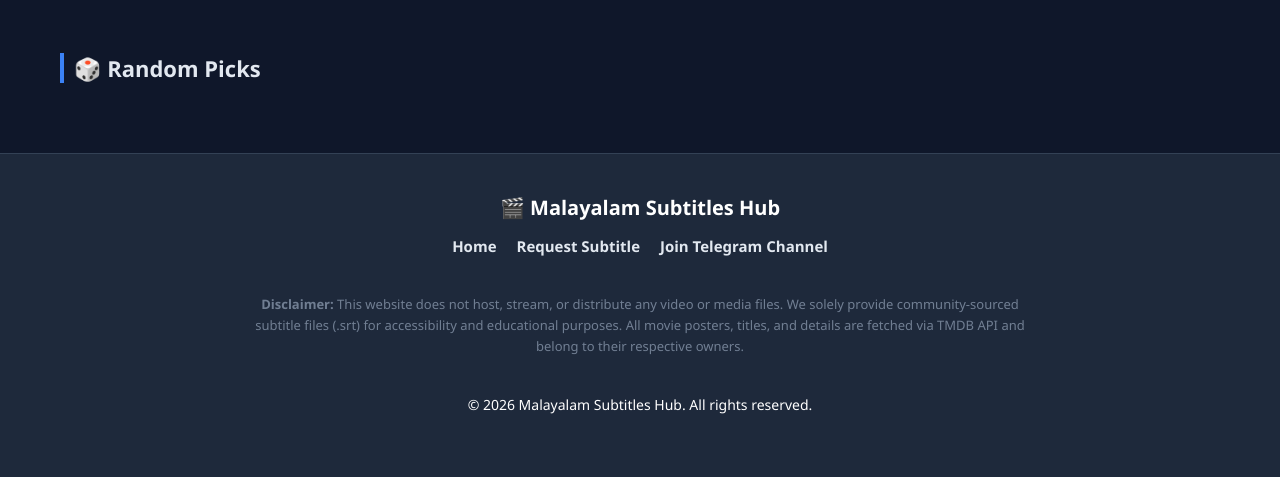
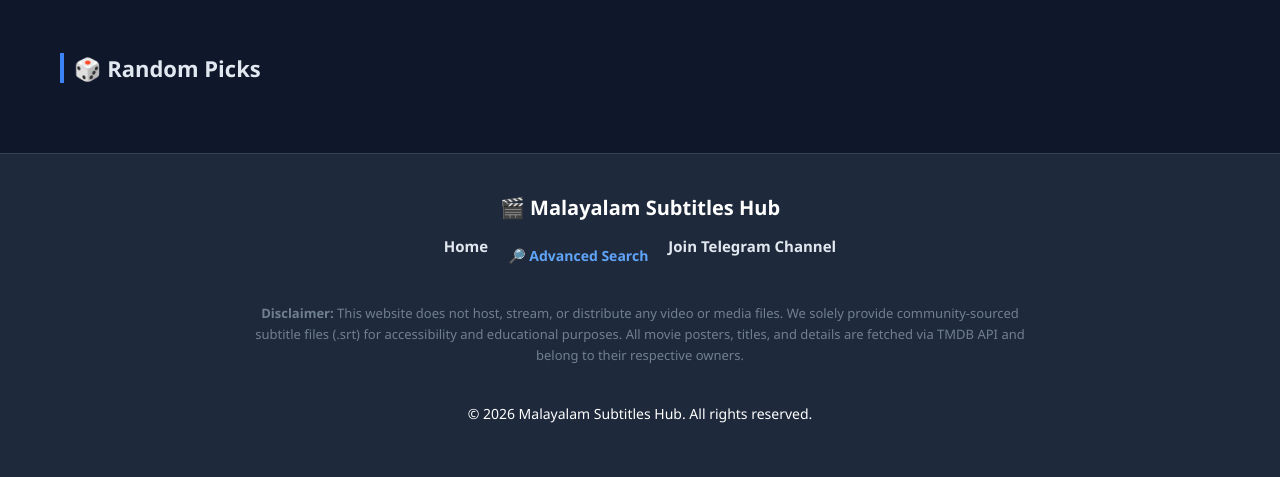
Before and after one commit to filestoreapp/MalayalamSubtitles, a Flask app: page / in a window 1280 px wide. Shown: the part 467-944 px from the top of the page. Before the commit the page ends 881 px from the top, so only its background shows below. Run offline with Flask 3, Linux system fonts and the light colour scheme; data comes from the database, SQL or seed files in the repository; data that the repository does not hold is empty.

Commit message:
Update index.html

```diff
--- a/templates/index.html
+++ b/templates/index.html
@@ -213,7 +213,7 @@
 
             <div class="footer-links">
                 <a href="/">Home</a>
-                <a href="#" onclick="document.getElementById('requestModal').style.display='flex'; return false;">Request Subtitle</a>
+                <a href="/search" style="color: #60a5fa; font-size: 14px; text-decoration: none; display: block; margin-top: 10px;">🔎 Advanced Search</a>
                 <a href="https://t.me/malayalam_sub1" target="_blank">Join Telegram Channel</a>
             </div>
 
```
